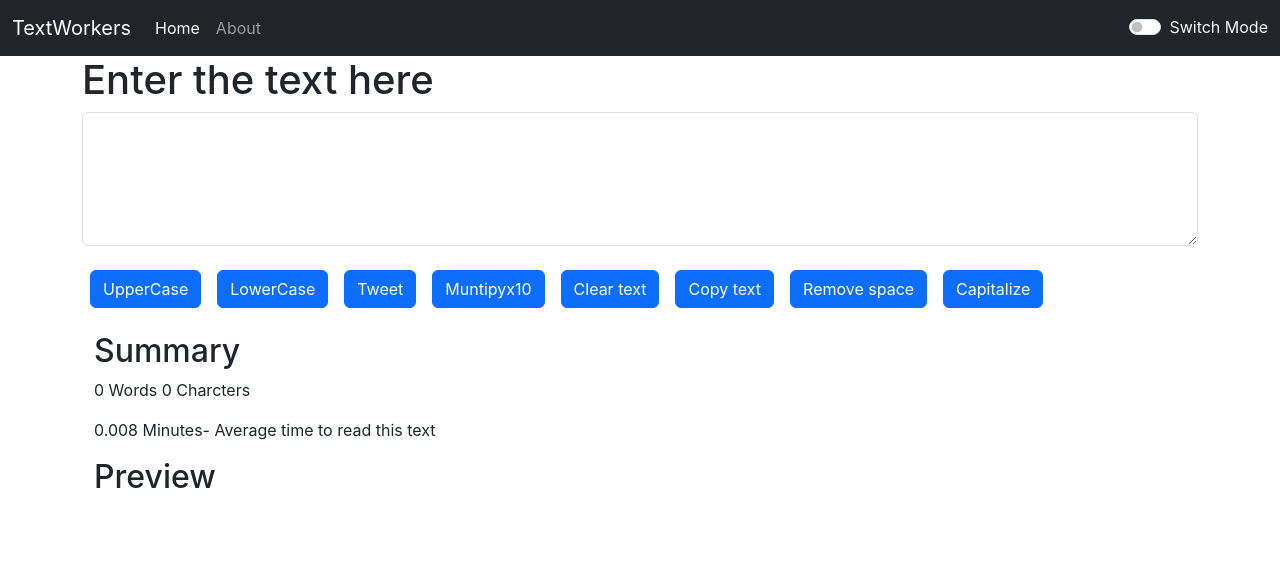
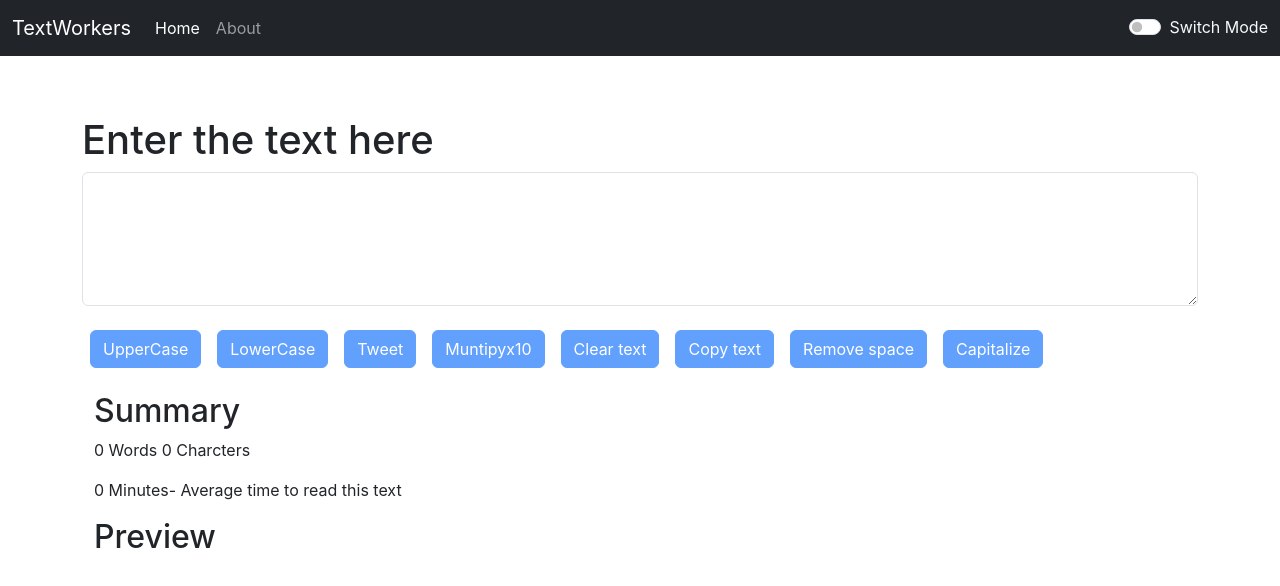
Before and after one commit to abhishekrathour07/ReactJS, a React (Create React App) app in the folder react-app2/: page / in a window 1280 px wide. Shown: the top 586 px of the page. Built offline with nearby package versions, Linux system fonts and the light colour scheme.

Commit message:
fixing some bugs

```diff
--- a/react-app2/src/App.js
+++ b/react-app2/src/App.js
@@ -51,9 +51,7 @@ function App() {
         <Alert alert={alert} />
         <div className="container">
           <Routes>
-            <Route path="/about" element={<About mode={mode} />}>
-
-            </Route>
+            <Route path="/about" element={<About mode={mode} />}> </Route>
             <Route path="/" element={<TextForm heading="Enter the text here" mode={mode} togglealert={togglealert} />}>
             </Route>
           </Routes>
--- a/react-app2/src/components/Alert.js
+++ b/react-app2/src/components/Alert.js
@@ -7,7 +7,7 @@ export default function Alert(props) {
 
     }
     return (
-        <div>
+        <div style={{height:'60px'}}>
             {props.alert && <div className={`alert alert-${props.alert.type} alert-dismissible fade show`} role="alert">
                 <strong>{capitalize(props.alert.type) + ":"}</strong> {props.alert.msg}
             </div>}
--- a/react-app2/src/components/TextForm.js
+++ b/react-app2/src/components/TextForm.js
@@ -64,6 +64,7 @@ export default function TextForm(props) {
             let trimdata = word[i].trim();
             let capital = trimdata.charAt(0).toUpperCase() + trimdata.slice(1);
             data.push(capital);
+            props.togglealert("Sentences are capitalize", "success");
             // console.log(capital);
         }
         const result = data.join(' . ')
@@ -84,21 +85,21 @@ export default function TextForm(props) {
                 <textarea className="form-control" id="txt" rows="5" value={text} onChange={onClickChange} spellCheck='true' style={{ backgroundColor: props.mode === 'black' ? '#13466e' : 'white', color: props.mode === 'black' ? 'white' : 'black', }}></textarea>
             </div>
             <div className="all-buttons">
-                <button type="button" className="btn btn-primary mx-2 my-2" onClick={toUpper} >UpperCase</button>
-                <button type="button" className="btn btn-primary mx-2 my-2" onClick={toLOwer}>LowerCase</button>
-                <button type="button" className="btn btn-primary  mx-2 my-2" onClick={ontweet}>Tweet</button>
-                <button type="button" className="btn btn-primary mx-2 my-2" onClick={onRepeat}>Muntipyx10</button>
-                <button type="button" className="btn btn-primary mx-2 my-2" onClick={clearText} >Clear text</button>
-                <button type="button" className="btn btn-primary mx-2 my-2" onClick={onClickCopy}>Copy text</button>
-                <button type="button" className="btn btn-primary mx-2 my-2" onClick={removeSpaces} >Remove space</button>
-                <button type="button" className="btn btn-primary mx-2 my-2" onClick={capitalize} >Capitalize</button>
+                <button disabled={text.length === 0} type="button" className="btn btn-primary mx-2 my-2" onClick={toUpper} >UpperCase</button>
+                <button disabled={text.length === 0} type="button" className="btn btn-primary mx-2 my-2" onClick={toLOwer}>LowerCase</button>
+                <button disabled={text.length === 0} type="button" className="btn btn-primary  mx-2 my-2" onClick={ontweet}>Tweet</button>
+                <button disabled={text.length === 0} type="button" className="btn btn-primary mx-2 my-2" onClick={onRepeat}>Muntipyx10</button>
+                <button disabled={text.length === 0} type="button" className="btn btn-primary mx-2 my-2" onClick={clearText} >Clear text</button>
+                <button disabled={text.length === 0} type="button" className="btn btn-primary mx-2 my-2" onClick={onClickCopy}>Copy text</button>
+                <button disabled={text.length === 0} type="button" className="btn btn-primary mx-2 my-2" onClick={removeSpaces} >Remove space</button>
+                <button disabled={text.length === 0} type="button" className="btn btn-primary mx-2 my-2" onClick={capitalize} >Capitalize</button>
 
 
             </div>
             <div className="container my-3">
                 <h2>Summary</h2>
-                <p>  {text.split(" ").length - 1}  Words {text.length} Charcters</p>
-                <p>{0.008 * text.split(" ").length} Minutes- Average time to read this text</p>
+                <p>  {text.split(" ").filter((element) => { return element.length !== 0 }).length}  Words {text.length} Charcters</p>
+                <p>{0.008 * text.split(" ").filter((element) => { return element.length !== 0 }).length} Minutes- Average time to read this text</p>
                 <h2>Preview</h2>
                 <p>{text}</p>
             </div>
```
